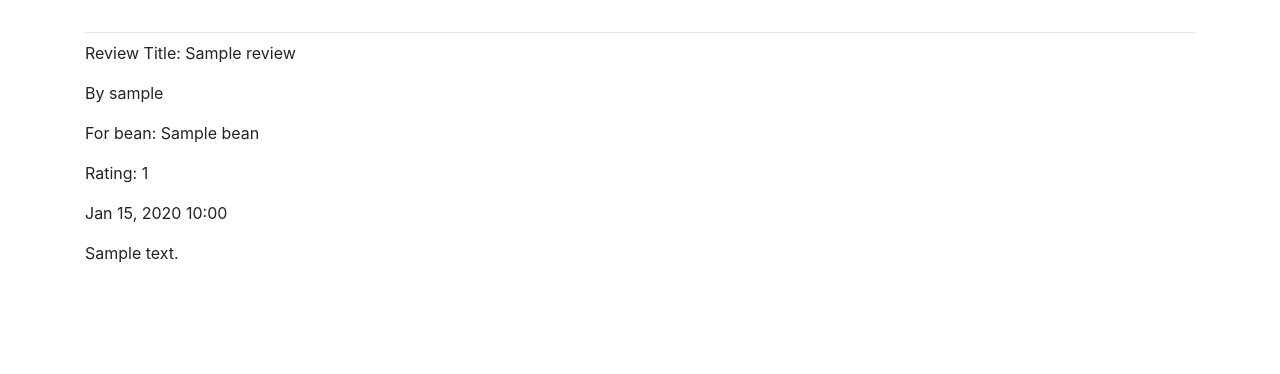
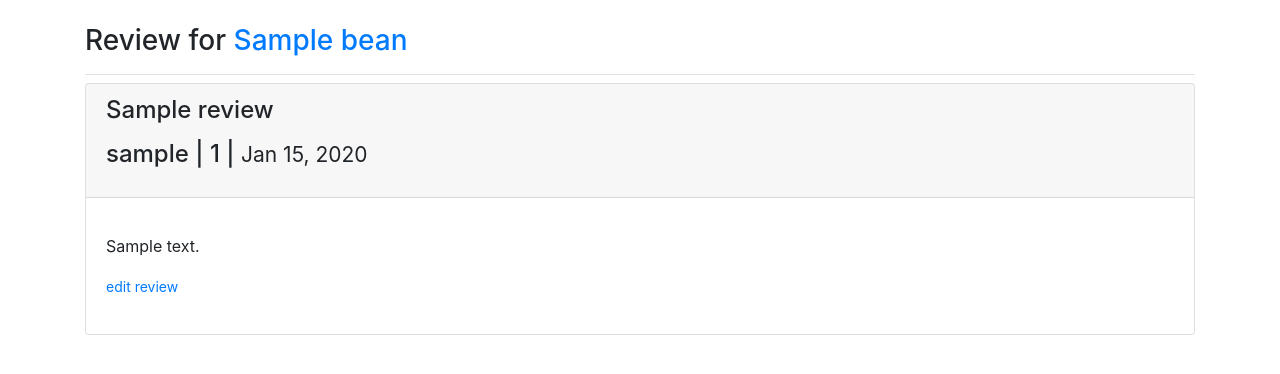
Before and after one commit to aidanrogers02/coffee-site, a Django app: page /reviews/1/ in a window 1280 px wide. Shown: the part 58-432 px from the top of the page. Run offline with Django 4.2, Linux system fonts and the light colour scheme; tables that the repository leaves empty hold one stand-in row (values such as "Sample post"); some libraries are stand-ins or nearby versions.

Commit message:
Styled individual review pages

```diff
--- a/coffee_websites/templates/coffee_websites/bean.html
+++ b/coffee_websites/templates/coffee_websites/bean.html
@@ -19,6 +19,7 @@
 				<p><a href="{% url 'coffee_websites:review' review.id %}">{{ review.title }}</a></p>
 				<p>{{ review.owner }} | {{ review.rating }} | <small>{{ review.date_added|date:'M d, Y' }}</small></p>
 			</h4>
+
 			<div class="card-body">
 				<p>{{review.text|linebreaks}}</p>
 				<p><small><a href="{% url 'coffee_websites:edit_review' review.id %}">edit review</a></small></p>
--- a/coffee_websites/templates/coffee_websites/review.html
+++ b/coffee_websites/templates/coffee_websites/review.html
@@ -1,15 +1,23 @@
 {% extends "coffee_websites/base.html" %}
+
+{% block page_header %}
+	<h3>Review for <a href="{% url 'coffee_websites:bean' bean.id %}">{{ bean }}</a></h3>
+{% endblock page_header %}
 
 {% block content %}
 
-	<p>Review Title: {{ review.title }}</p>
-	<p>By {{review.owner}}</p>
+	<div class="card mb-3">
+		<h4 class="card-header">
+			<p>{{ review.title }}</p>
+			<p>{{ review.owner }} | {{ review.rating }} | <small>{{ review.date_added|date:'M d, Y' }}</small></p>
+		</h4>
 
-	<p>For bean: {{ bean }}</p>
+		<div class="card-body">
+			<p>{{review.text|linebreaks}}</p>
+			<p><small><a href="{% url 'coffee_websites:edit_review' review.id %}">edit review</a></small></p>
+		</div>
 
-	<p>Rating: {{review.rating}}</p>
-	<p>{{ review.date_added|date:'M d, Y H:i' }}</p>
-	<p>{{ review.text|linebreaks }}</p>
+	</div>
 
 
 {% endblock content %}
```
